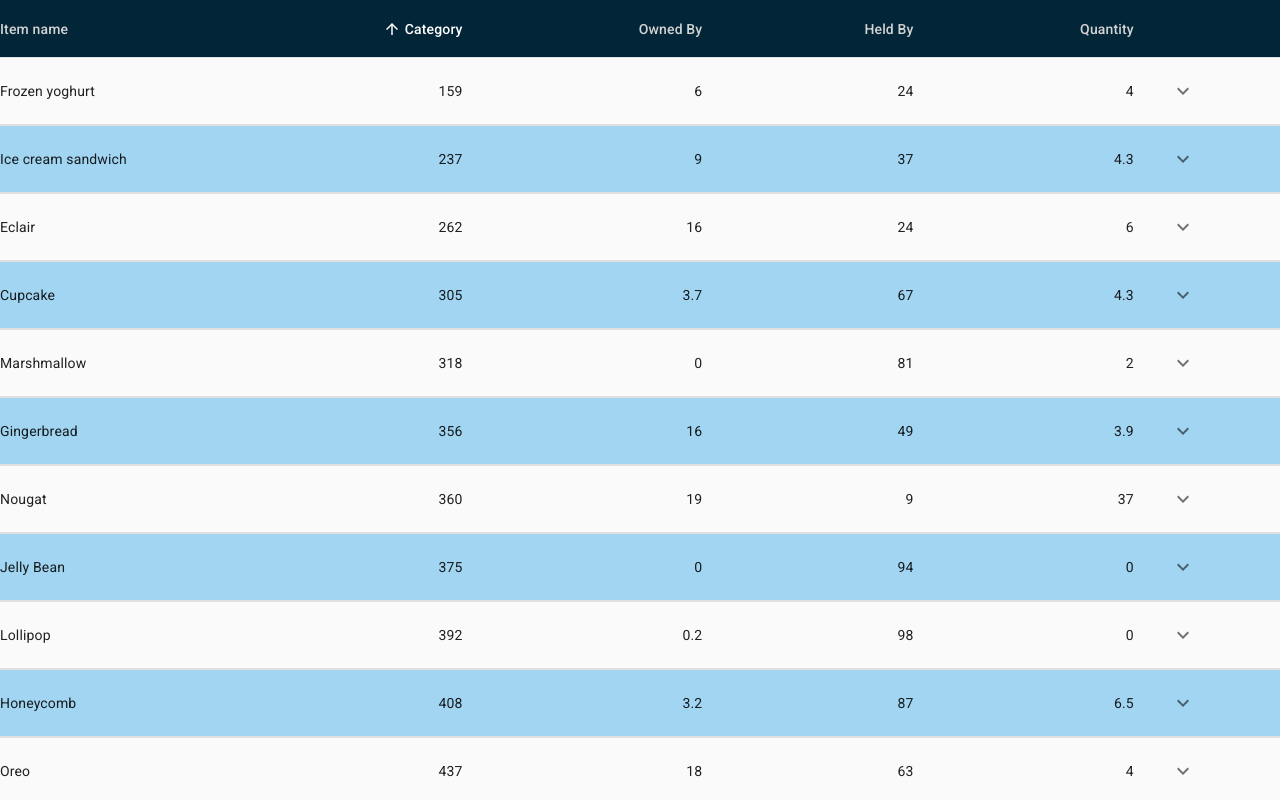
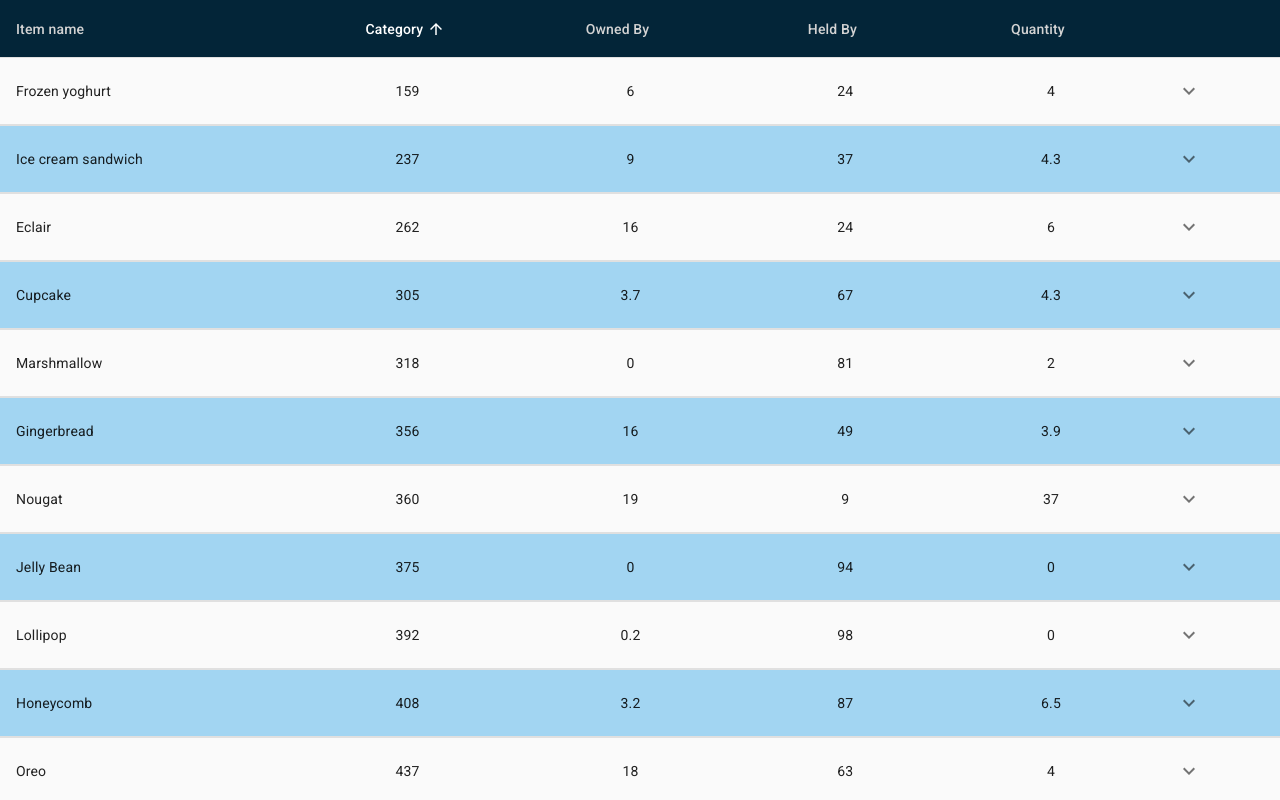
Before and after one commit to Dibyendu303/RIM-Portal, a React (Create React App) app in the folder frontend/: page /table in a window 1280 px wide. Shown: the top 800 px of the page. Built offline with nearby package versions, Linux system fonts and the light colour scheme.

Commit message:
Main page layout added

```diff
--- a/frontend/package.json
+++ b/frontend/package.json
@@ -15,6 +15,7 @@
     "dayjs": "^1.11.7",
     "react": "^18.2.0",
     "react-dom": "^18.2.0",
+    "react-helmet-async": "^1.3.0",
     "react-icons": "^4.7.1",
     "react-router-dom": "^6.6.1",
     "react-scripts": "5.0.1",
--- a/frontend/src/App.js
+++ b/frontend/src/App.js
@@ -4,6 +4,7 @@ import Login from './pages/Login';
 import Home from './pages/Home';
 import Modal from './components/Modal';
 import EnhancedTable from './components/EnhancedTable';
+import Main from './pages/Main';
 
 function App() {
   return (
@@ -13,6 +14,7 @@ function App() {
         <Route path="/login" element={<Login />} />
         <Route path="/modal" element={<Modal />} />
         <Route path="/table" element={<EnhancedTable />} />
+        <Route path="/main" element={<Main />} />
       </Routes>
     </BrowserRouter>
   );
--- a/frontend/src/components/EnhancedTable.js
+++ b/frontend/src/components/EnhancedTable.js
@@ -118,7 +118,7 @@ const headCells = [
     {
         id: 'name',
         numeric: false,
-        disablePadding: true,
+        disablePadding: false,
         label: 'Item name',
     },
     {
@@ -160,7 +160,7 @@ function EnhancedTableHead(props) {
                 {headCells.map((headCell) => (
                     <StyledTableCell
                         key={headCell.id}
-                        align={headCell.numeric ? 'right' : 'left'}
+                        align={headCell.numeric ? 'center' : 'left'}
                         padding={headCell.disablePadding ? 'none' : 'normal'}
                         sortDirection={orderBy === headCell.id ? order : false}
                     >
@@ -206,14 +206,14 @@ function Row(props) {
                     component="th"
                     id={labelId}
                     scope="row"
-                    padding="none"
+                    padding= '8'
                 >
                     {row.name}
                 </TableCell>
-                <TableCell align="right">{row.calories}</TableCell>
-                <TableCell align="right">{row.fat}</TableCell>
-                <TableCell align="right">{row.carbs}</TableCell>
-                <TableCell align="right">{row.protein}</TableCell>
+                <TableCell align="center">{row.calories}</TableCell>
+                <TableCell align="center">{row.fat}</TableCell>
+                <TableCell align="center">{row.carbs}</TableCell>
+                <TableCell align="center">{row.protein}</TableCell>
                 <TableCell >
                     <IconButton
                         aria-label="expand row"
@@ -225,7 +225,7 @@ function Row(props) {
                 </TableCell>
             </TableRow>
             <TableRow>
-                <TableCell style={{ paddingBottom: 0, paddingTop: 0 }} colSpan={6}>
+                <TableCell style={{ paddingBottom: 0, paddingTop: 0}} colSpan={6}>
                     <Collapse in={open} timeout="auto" unmountOnExit>
                         <div className="flex px-8 py-8 gap-16">
                             <div className='w-full'>
--- a/frontend/src/components/filter/day_time.jsx
+++ b/frontend/src/components/filter/day_time.jsx
@@ -11,7 +11,7 @@ const Wrap = styled.div`
 
     display: flex;
     flex-direction: row;
-    gap: 4px;
+    gap: 8px;
 
 `;
 
--- a/frontend/src/components/filter/filter.jsx
+++ b/frontend/src/components/filter/filter.jsx
@@ -2,17 +2,24 @@ import ClubSelect from './club_dropdown';
 import CategorySelect from './category_dropdown';
 import DayTime from './day_time';
 import styled from "styled-components";
+import { createTheme, ThemeProvider } from '@mui/material/styles';
+
+
+const theme = createTheme({
+    typography: {
+      fontSize: 12,
+    },
+  });
 
 const FilterContent = styled.div`
 
-    width: 85%;
+    width: 100%;
 
-    /* background-color: red; */
     display: flex;
     flex-direction: column;
-    padding: 0px 30px;
-    /* margin: 20px; */
+    padding: 32px 24px;
     gap: 30px;
+
 
 `;
 
@@ -21,8 +28,7 @@ const FilterHead = styled.div`
     background-color: #032538;
     font-size: 24px;
     font-family: 'Trebuchet MS', 'Lucida Sans Unicode', 'Lucida Grande', 'Lucida Sans', Arial, sans-serif;
-    /* padding: 37px 27.5px; */
-    padding: 0px 30px;
+    padding: 0px 24px;
     height: 71px;
     align-content: center;
     color: white;
@@ -30,10 +36,9 @@ const FilterHead = styled.div`
     display: flex;
     flex-direction: row;
     align-items: center;
-    /* padding: 26px 32px; */
     gap: 10px;
 
-    width: 356px;
+    width: 30vw;
     height: 71px;
 
     background: #032538;
@@ -44,7 +49,7 @@ const Wrap = styled.div`
     width: min-content;
     align-items: center;
     height: 90vh;
-    border: 4px #032538 solid;
+    background-color: #FAFAFA;
 
 `;
 
@@ -53,11 +58,14 @@ function Filter() {
   return (
     <Wrap>
         <FilterHead>Filters</FilterHead>
-        <FilterContent>
-            <ClubSelect></ClubSelect>
-            <CategorySelect></CategorySelect>
-            <DayTime></DayTime>
-        </FilterContent>
+        <ThemeProvider theme={theme}>
+            <FilterContent>
+                <ClubSelect></ClubSelect>
+                <CategorySelect></CategorySelect>
+                <DayTime></DayTime>
+            </FilterContent>
+        </ThemeProvider>
+
 
     </Wrap>
   );
--- a/frontend/src/pages/Home.js
+++ b/frontend/src/pages/Home.js
@@ -17,6 +17,9 @@ const Home = () => {
                 <Button variant="contained">
                     <Link to="/table">Go to Table</Link>
                 </Button>
+                <Button variant="contained">
+                    <Link to="/main">Go to Main Page</Link>
+                </Button>
             </div>
         </>
     )
--- /dev/null
+++ b/frontend/src/pages/Main.js
@@ -0,0 +1,22 @@
+import React from 'react'
+import { Button } from '@mui/material';
+import { Link } from 'react-router-dom';
+import Navbar from '../components/Navbar';
+import EnhancedTable from '../components/EnhancedTable';
+import Filter from '../components/filter/filter.jsx'
+
+
+const Main = () => {
+    return (
+        <div style={{backgroundColor: "#011018", height : "1100px"}}>
+            <Navbar />
+            <div className='h-screen flex flex-row gap-4 pt-4'>
+                <Filter></Filter>
+                <EnhancedTable></EnhancedTable>
+            </div>
+
+        </div>
+    )
+}
+
+export default Main
```
Also changed, not shown: 1 other file (tests, documents, lock files or other folders).
